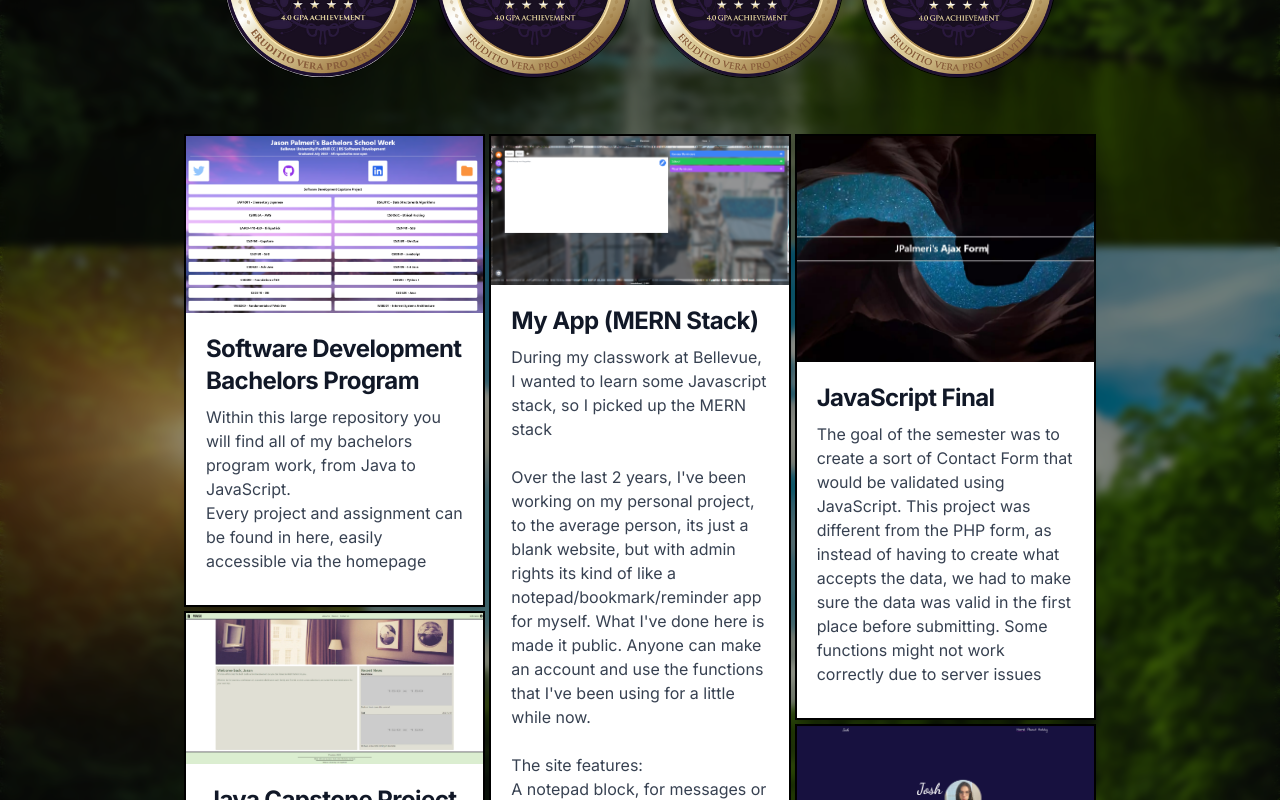
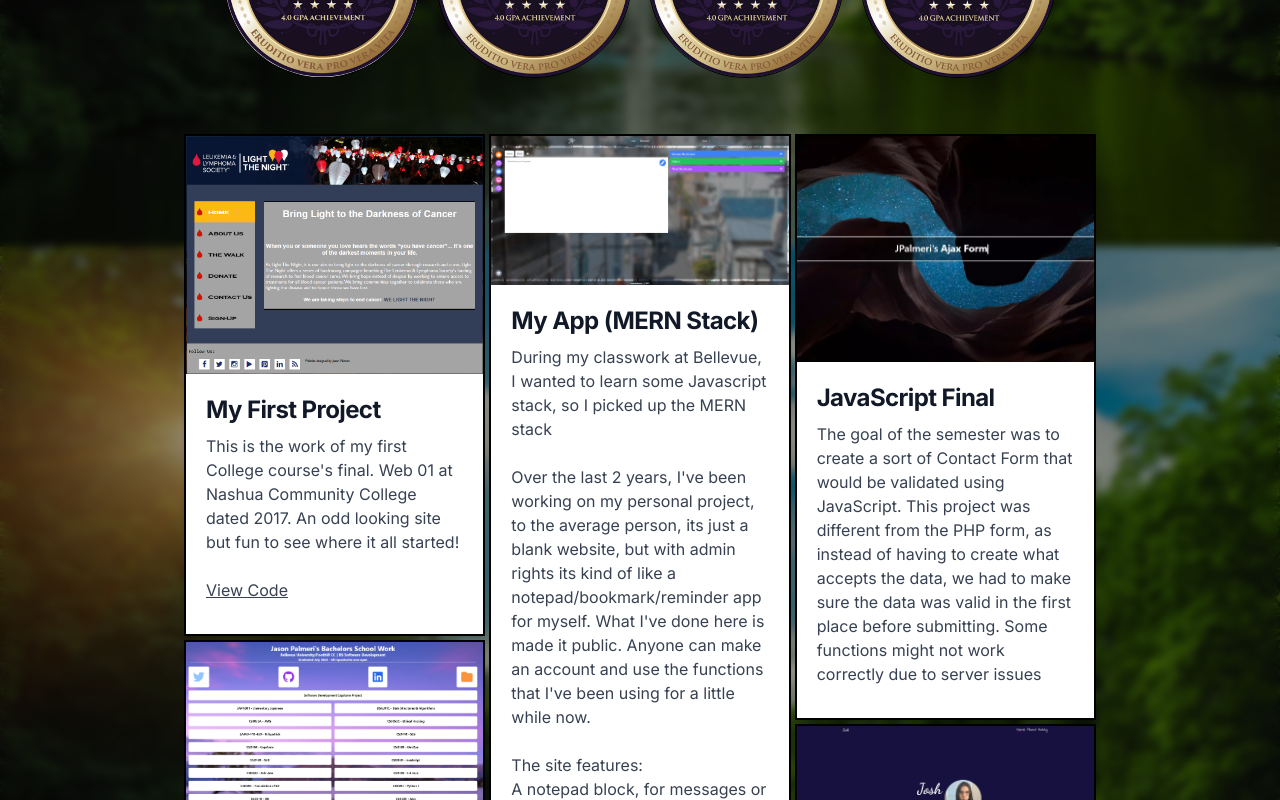
Before and after one commit to Petster/jason-palmeri-portfolio, a Next.js app: page /portfolio in a window 1280 px wide. Shown: the part 1460-2260 px from the top of the page. Built offline with nearby package versions, Linux system fonts and the light colour scheme.

Commit message:
v0.1.8
Added new project to portfolio
Updated nextjs

```diff
--- a/src/data/work.js
+++ b/src/data/work.js
@@ -10,8 +10,17 @@ import pgapp from '@/images/work_thumb/app.petstergaming.png'
 import bellevue from '@/images/work_thumb/bellevuework.png'
 import soundsofsilence from '@/images/work_thumb/soundsofsilence.png'
 import atoa from '@/images/work_thumb/atoa.png'
+import myfirstsite from '@/images/work_thumb/my-first-site.png';
 
 export const workData = [
+    {
+        "title": "My First Project",
+        "desc": `This is the work of my first College course's final. Web 01 at Nashua Community College dated 2017. An odd looking site but fun to see where it all started!
+            <br/><br/>
+            <a class="underline" href="https://github.com/Petster/my-first-website" target="_blank">View Code</a>`,
+        "img_url": myfirstsite,
+        "url": "https://petster.github.io/my-first-website/"
+    },
     {
         "title": "Software Development Bachelors Program",
         "desc": `Within this large repository you will find all of my bachelors program work, from Java to JavaScript.
```
Also changed, not shown: src/images/work_thumb/my-first-site.png (added), 1 other file (tests, documents, lock files or other folders).
